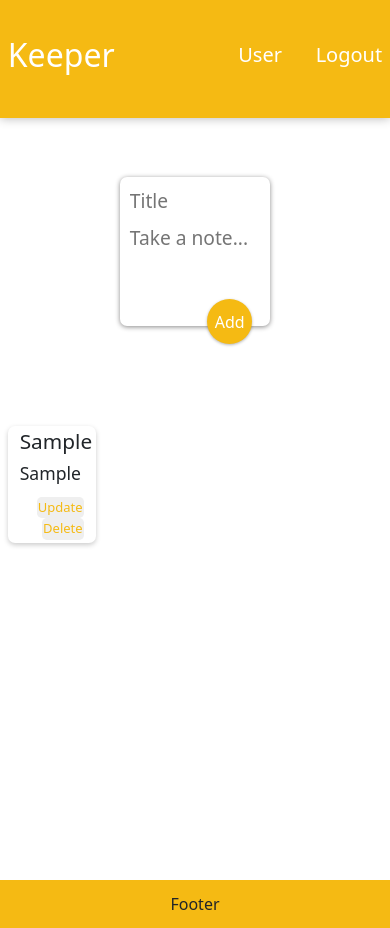
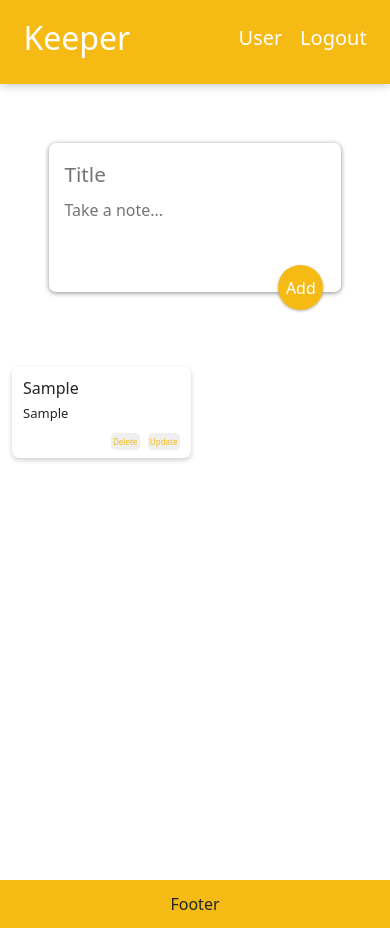
Before and after one commit to tarunboricha/React-Keeper, a React (Create React App) app: page / in a window 390 px wide. Both pictures are taken after typing "Sample", "Sample" into the empty fields and a click on the button "Add". Built offline with nearby package versions, Linux system fonts and the light colour scheme.

Commit message:
Responsive UI

```diff
--- a/src/App.css
+++ b/src/App.css
@@ -1,3 +1,15 @@
-/* .App{
+.App{
     position: relative;
-} */
+    min-height: 100vh;
+}
+
+.App .note-container{
+    width: 98%;
+    margin: 0% 1%;
+}
+
+@media only screen and (max-width: 600px) {
+    .App .note-container{
+        margin: 0% 2%;
+    }
+}
--- a/src/App.js
+++ b/src/App.js
@@ -1,4 +1,5 @@
 import React, { useState } from "react";
+import "../src/App.css"
 import Header from "./components/Header"
 import CreateArea from "./components/CreateArea";
 import Note from "./components/Note";
@@ -13,12 +14,12 @@ const addNote = (newNote) => {
 };
 
   return (
-    <div className="App" style={{position:'relative', minHeight:'100vh'}}>
+    <div className="App">
       <Header></Header>
 
       <CreateArea onAdd={addNote}> </CreateArea>
 
-      <div className="row align-items-start" style={{ width: '98%', margin: '0 1%'}}>
+      <div className="note-container row align-items-start">
       {notes.map((note, index) => (
         <Note key={index} title={note.title} content={note.content} />
       ))}
--- a/src/components/Note.js
+++ b/src/components/Note.js
@@ -2,7 +2,7 @@ import React from "react";
 
 function Note({ title, content }) {
     return (
-        <div class="note col-sm-3" style={{width:'23%', maxWidth:'100%'}}>
+        <div class="col-sm-3 note">
         <h1> {title} </h1>
         <p> {content} </p>
         <button> Update </button>
--- a/src/index.css
+++ b/src/index.css
@@ -70,6 +70,7 @@
   border-radius: 7px;
   box-shadow: 0 2px 5px #ccc;
   margin: 2% 1%;
+  width: 23%;
 }
 
 .note h1 {
@@ -108,3 +109,41 @@
   text-decoration: none;
   color: #fff;
 }
+
+@media only screen and (max-width: 600px) {
+  .header {
+    height: 10vh;
+    padding: 0 6%;
+  }
+  .header-item {
+    display: flex;
+    width: 8rem;
+  }
+  .note{
+    width: 47%;
+  }
+  .create-area{
+    width: 75%;
+    padding: 3%;
+    margin-bottom: 8vh;
+  }
+  .create-area input {
+    font-size: 1.3rem;
+  }
+  .create-area textarea{
+    font-size: 1rem;
+  }
+  .note button {
+    font-size: 0.5rem;
+  }
+  .note {
+    padding: 3%;
+    padding-bottom: 2%;
+  }
+  .note p {
+    font-size: small;
+  }
+  .note h1 {
+    font-size: medium;
+  }
+}
--- a/src/index.js
+++ b/src/index.js
@@ -1,9 +1,9 @@
 import React from 'react';
 import ReactDOM from 'react-dom/client';
-import './index.css';
 import App from './App';
 import reportWebVitals from './reportWebVitals';
 import 'bootstrap/dist/css/bootstrap.min.css';
+import './index.css';
 
 const root = ReactDOM.createRoot(document.getElementById('root'));
 root.render(
```
